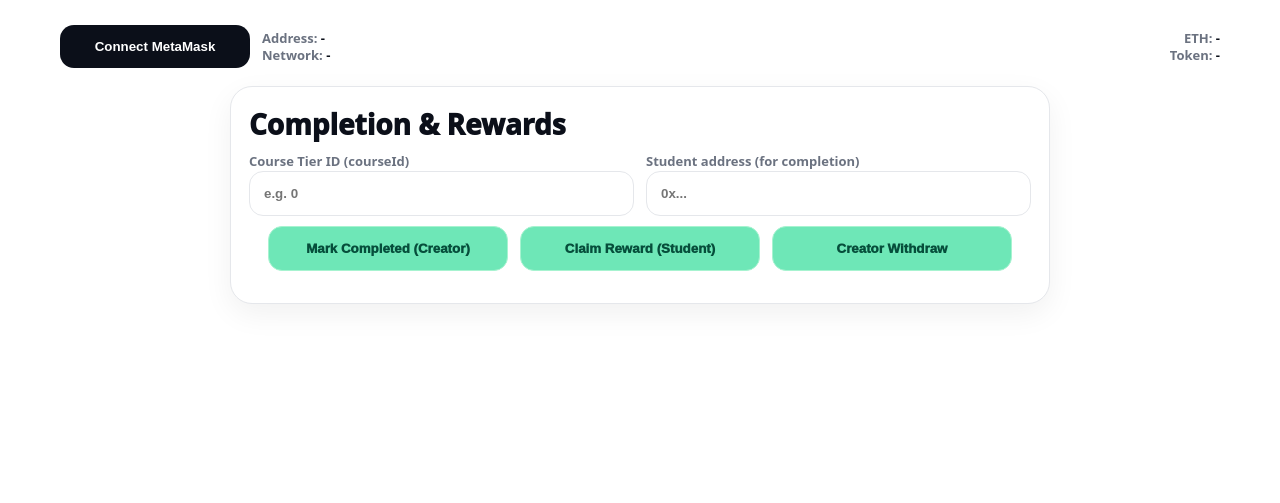
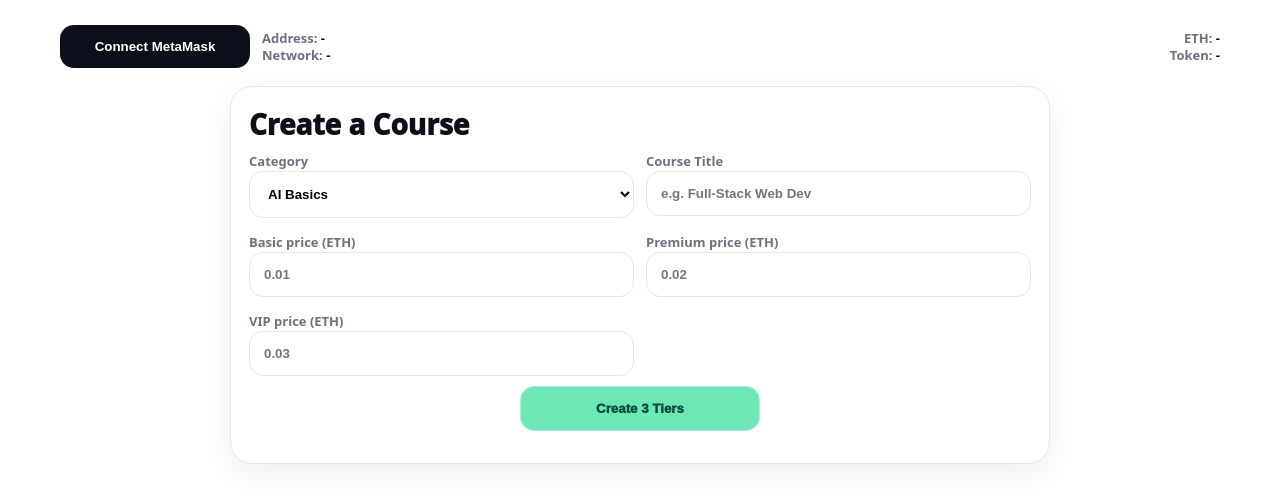
Before and after one commit to Neklzedbnv/Online-Course, a website: page frontend/creator.html in a window 1280 px wide. Shown: the part 67-570 px from the top of the page. Drawn offline with nearby package versions, Linux system fonts and the light colour scheme.

Commit message:
Add files via upload

```diff
--- a/frontend/creator.html
+++ b/frontend/creator.html
@@ -3,7 +3,7 @@
 <head>
   <meta charset="utf-8" />
   <meta name="viewport" content="width=device-width,initial-scale=1" />
-  <title>Skilled — Rewards</title>
+  <title>Skilled — Create</title>
   <link rel="stylesheet" href="./styles.css" />
 </head>
 <body>
@@ -25,6 +25,7 @@
           Address: <b id="addr">-</b><br/>
           Network: <b id="net">-</b>
         </div>
+
       </div>
       <div class="walletInfo" style="text-align:right;">
         ETH: <b id="ethBal">-</b><br/>
@@ -34,23 +35,47 @@
 
     <div class="split">
       <section class="panel">
-        <h2 class="sectionTitle">Completion & Rewards</h2>
+        <h2 class="sectionTitle">Create a Course</h2>
 
         <div class="formGrid">
           <div>
-            <label class="walletInfo">Course Tier ID (courseId)</label>
-            <input class="input" id="courseId" placeholder="e.g. 0" />
+            <label class="walletInfo">Category</label>
+            <select class="select" id="category">
+              <option value="AI Basics">AI Basics</option>
+              <option value="Web Development">Web Development</option>
+              <option value="Data Science">Data Science</option>
+              <option value="Blockchain">Blockchain</option>
+              <option value="Programming">Programming</option>
+              <option value="Mobile Dev">Mobile Dev</option>
+            </select>
+          </div>
+
+          <div>
+            <label class="walletInfo">Course Title</label>
+            <input class="input" id="title" placeholder="e.g. Full-Stack Web Dev" />
+          </div>
+        </div>
+
+        <div class="formGrid" style="margin-top:12px;">
+          <div>
+            <label class="walletInfo">Basic price (ETH)</label>
+            <input class="input" id="basic" placeholder="0.01" />
           </div>
           <div>
-            <label class="walletInfo">Student address (for completion)</label>
-            <input class="input" id="student" placeholder="0x..." />
+            <label class="walletInfo">Premium price (ETH)</label>
+            <input class="input" id="premium" placeholder="0.02" />
+          </div>
+        </div>
+
+        <div class="formGrid" style="margin-top:12px;">
+          <div>
+            <label class="walletInfo">VIP price (ETH)</label>
+            <input class="input" id="vip" placeholder="0.03" />
           </div>
         </div>
 
         <div class="actionsRow">
-          <button class="btn" id="completeBtn" style="min-width:240px;">Mark Completed (Creator)</button>
-          <button class="btn" id="claimBtn" style="min-width:240px;">Claim Reward (Student)</button>
-          <button class="btn" id="withdrawBtn" style="min-width:240px;">Creator Withdraw</button>
+          <button class="btn" id="createBtn" style="min-width:240px;">Create 3 Tiers</button>
         </div>
 
         <pre id="out" style="margin-top:14px;"></pre>
@@ -69,11 +94,12 @@
     <button class="modalClose" id="regCloseBtn">Close</button>
   </div>
 </div>
+
+
   </main>
-
 
   <script src="https://cdn.jsdelivr.net/npm/ethers@6.13.4/dist/ethers.umd.min.js"></script>
   <script src="./shared.js"></script>
-  <script src="./rewards.js"></script>
+  <script src="./creator.js"></script>
 </body>
 </html>
```
